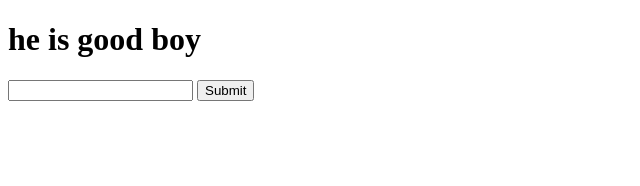
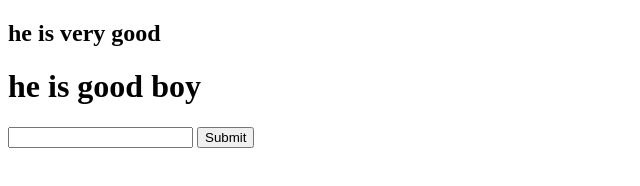
Before and after one commit to anshu7sah/tutorial, a plain HTML site: page index.html in a window 1280 px wide. Shown: the whole page, without its empty margins (0-640 px from the left). Drawn offline with Linux system fonts and the light colour scheme.

Commit message:
added new file

```diff
--- a/index.html
+++ b/index.html
@@ -6,6 +6,7 @@
     <title>Document</title>
   </head>
   <body>
+    <h2>he is very good</h2>
     <h1>he is good boy</h1>
     <input type="text" />
     <button onclick="submitMethod()">Submit</button>
```
